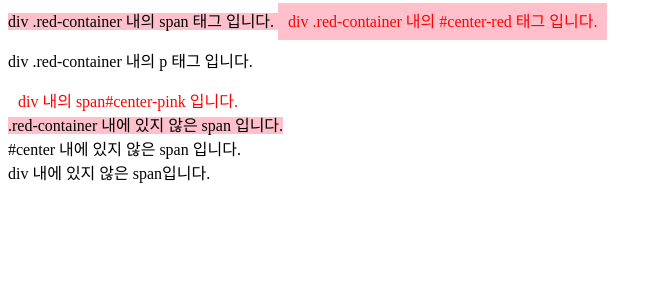
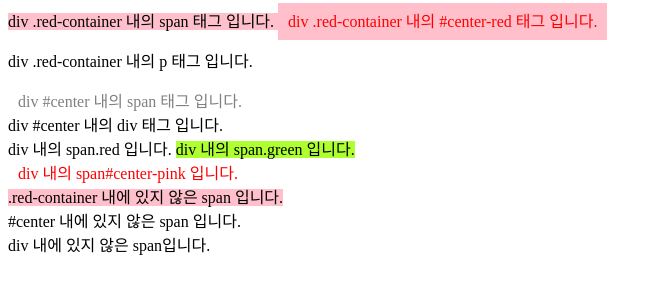
Before and after one commit to parfumes/practice-html-css, a plain HTML site: page parant.html in a window 1280 px wide. Shown: the whole page, without its empty margins (0-662 px from the left). Drawn offline with Linux system fonts and the light colour scheme.

Commit message:
ready to publish

```diff
--- a/parant.html
+++ b/parant.html
@@ -1,16 +1,15 @@
 <!DOCTYPE html>
 <html lang="en">
-
   <head>
     <meta charset="UTF-8" />
     <meta name="viewport" content="width=device-width, initial-scale=1.0" />
     <title>CSS practice</title>
   </head>
   <style>
+    /* 같은 css속성이 여러 부모-자식 간에 걸쳐서 사용되었을 때, 결과를 확인해보세요. */
     /* span {
     background-color: blue;
-  }
- */
+  } */
 
     div.red-container span {
       background-color: pink;
@@ -35,6 +34,7 @@
   </style>
 
   <body>
+    <!--div.red-container에 배경색이 왜 span만 변하는지 고민해보세요.-->
     <div class="red-container">
       <span>
         div .red-container 내의 span 태그 입니다.
@@ -47,21 +47,25 @@
       </p>
     </div>
     <div id="center">
-    <!-- <span>
+      <!--div#center에 배경색이 왜 span만 변하는지 고민해보세요.-->
+      <span>
         div #center 내의 span 태그 입니다.
       </span>
       <div>
         div #center 내의 div 태그 입니다.
-    </div> -->
+      </div>
     </div>
     <div>
-    <!-- <span class="red">
+      <!--왜 배경색이 green만 변하는지 고민해보세요-->
+
+      <span class="red">
         div 내의 span.red 입니다.
       </span>
       <span class="green">
         div 내의 span.green 입니다.
-    </span> -->
+      </span>
     </div>
+    <!--아래는 실습 해보시기를 권합니다 -->
     <div>
       <span id="center-red">
         div 내의 span#center-pink 입니다.
@@ -81,5 +85,4 @@
       div 내에 있지 않은 span입니다.
     </span>
   </body>
-
 </html>
```
Lines whose indentation alone changed are shown as unchanged.
